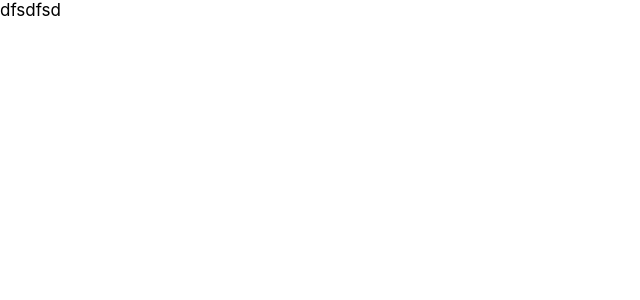
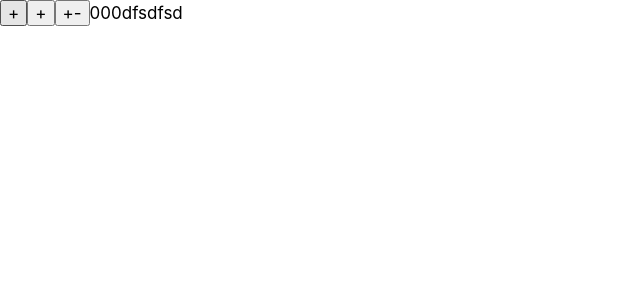
Before and after one commit to artipavl/goit-react-hw-02-feedback, a React (Create React App) app: page / in a window 1280 px wide. Shown: the top 300 px of the page, without its empty margins (0-640 px from the left). Built offline with nearby package versions, Linux system fonts and the light colour scheme.

Commit message:
performs the first part

```diff
--- a/src/components/App.jsx
+++ b/src/components/App.jsx
@@ -1,7 +1,9 @@
+import {Feedback} from "components/Feedback/Feedback";
 
 export const App = () => {
   return (
     <>
+      <Feedback/>
       dfsdfsd
     </>
   );
--- /dev/null
+++ b/src/components/Feedback/Feedback.jsx
@@ -0,0 +1,49 @@
+// import css from 'components/Feedback/Feedback.module.css';
+import { React, Component } from 'react';
+
+export class Feedback extends Component {
+  state = {
+    good: 0,
+    neutral: 0,
+    bad: 0,
+  };
+
+  addGood = () =>
+    this.setState(state => ({
+      ...state,
+      good: state.good + 1,
+    }));
+
+  addNeutral = () =>
+    this.setState(state => ({
+      ...state,
+      neutral: state.neutral + 1,
+    }));
+
+  addBed = () =>
+    this.setState(state => ({
+      ...state,
+      bad: state.bad + 1,
+    }));
+
+  render() {
+    const { good, neutral, bad } = this.state;
+
+    return (
+      <>
+        <button type="button" onClick={this.addGood}>
+          +
+        </button>
+        <button type="button" onClick={this.addNeutral}>
+          +
+        </button>
+        <button type="button" onClick={this.addBed}>
+          +-
+        </button>
+        <span>{good}</span>
+        <span>{neutral}</span>
+        <span>{bad}</span>
+      </>
+    );
+  }
+}
```
Also changed, not shown: src/components/Feedback/Feedback.module.css (added).
